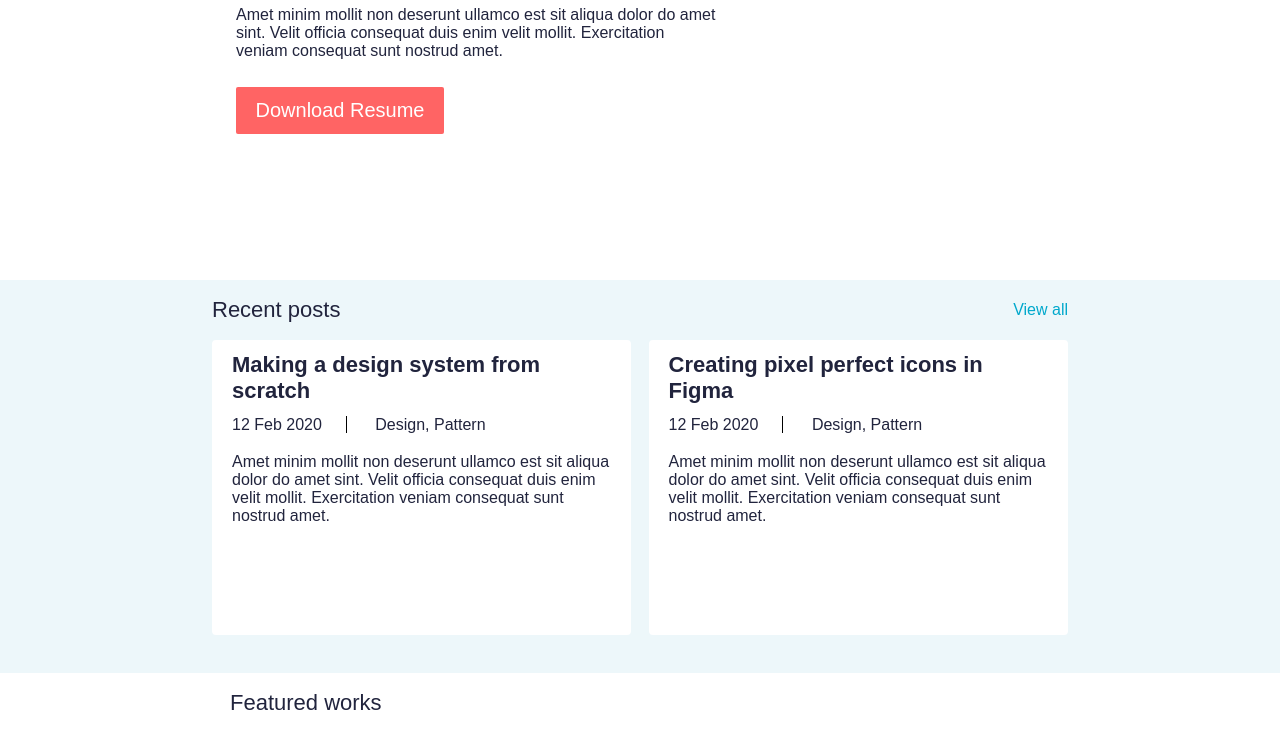
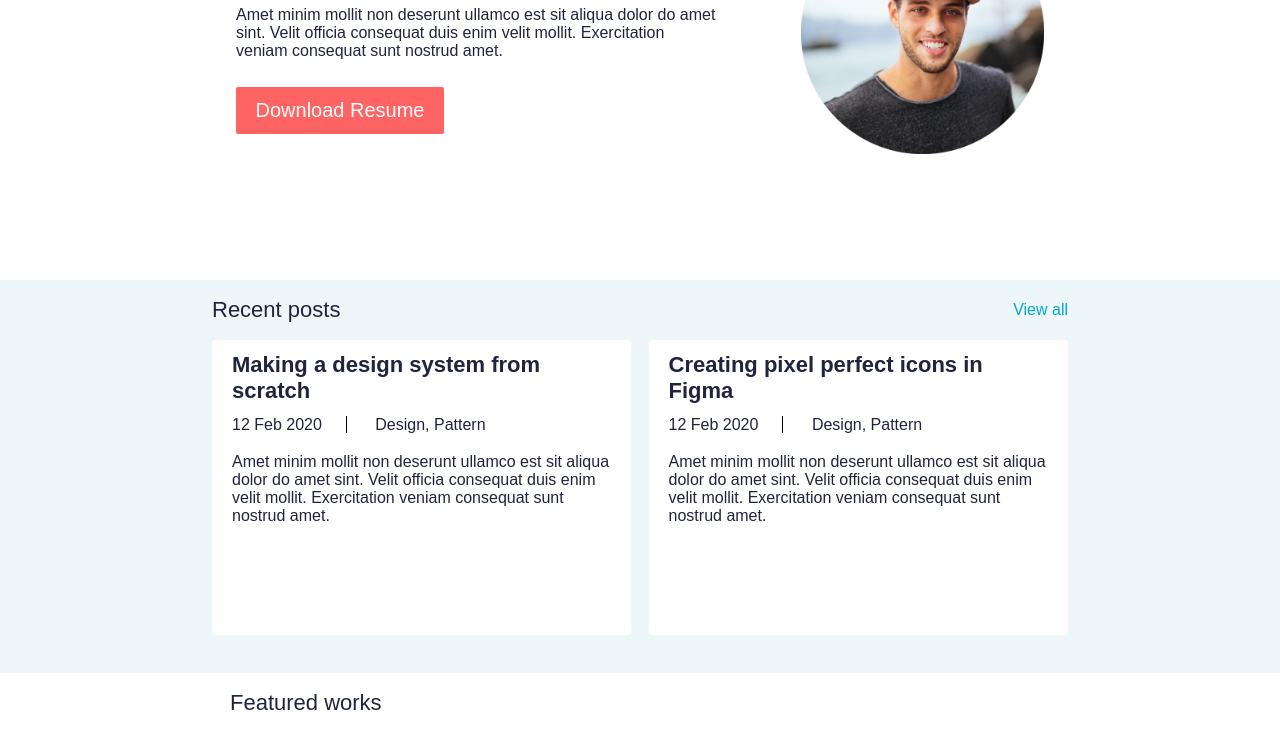
Before and after one commit to kanako0424/figma-final-check-portfolio, a plain HTML site: page index.html in a window 1280 px wide. Shown: the part 279-1009 px from the top of the page. Drawn offline with nearby package versions, Linux system fonts and the light colour scheme; the site is published under a folder, as on GitHub Pages, so addresses that start at the root find nothing.

Commit message:
img path

```diff
--- a/index.html
+++ b/index.html
@@ -26,7 +26,7 @@
     </header>
     <section class="profile">
         <div class="profile-img">
-            <img src="/img/profile.png" alt="">
+            <img src="img/profile.png" alt="">
         </div>
         <div class="profile-txt">
             <h1>Hi, I am John,</br>
```
